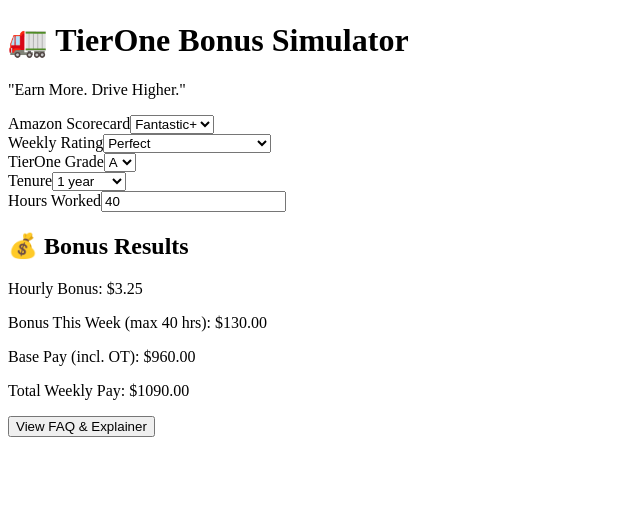
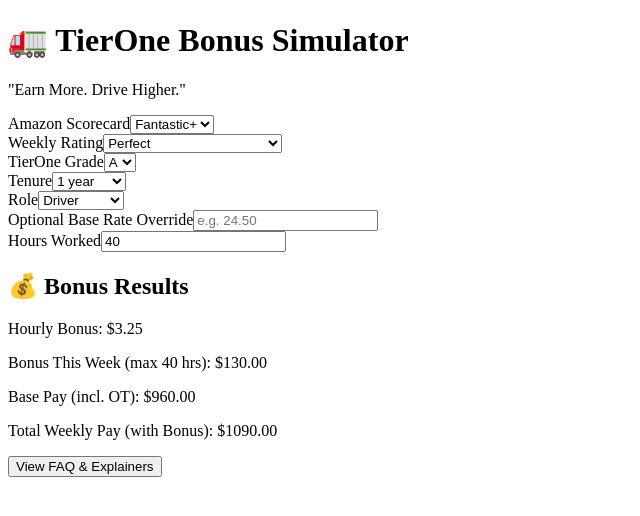
Before and after one commit to StarkTierOne/TierOne-simulator, a React (Create React App) app: page / in a window 1280 px wide. Shown: the top 516 px of the page, without its empty margins (0-640 px from the left). Built offline with nearby package versions, Linux system fonts and the light colour scheme.

Commit message:
Update App.jsx

```diff
--- a/src/App.jsx
+++ b/src/App.jsx
@@ -1,19 +1,30 @@
+// Updated TierOne Bonus Simulator with:
+// - Extended Weekly Rating labels
+// - Supervisor/Trainer logic with optional base rate field
+// - S-Tier recognition
+// - Optional in-depth explainer toggle
+
 import React, { useState } from 'react';
 
 const scorecardLevels = ['Fantastic+', 'Fantastic', 'Good', 'Fair', 'Poor'];
-const weeklyRatings = ['Perfect', 'Meets', 'Needs Improvement (NI)', 'Action Required (AR)'];
+const weeklyRatings = ['Perfect', 'Meets Requirements (MR)', 'Needs Improvement (NI)', 'Action Required (AR)'];
 const grades = ['A', 'B', 'C', 'D', 'F'];
 const tenures = ['< 1 year', '1 year', '2 years', '3 years', '4 years', '5+ years'];
+const roles = ['Driver', 'Trainer', 'Supervisor'];
 
 function App() {
   const [scorecard, setScorecard] = useState('Fantastic+');
   const [rating, setRating] = useState('Perfect');
   const [grade, setGrade] = useState('A');
   const [tenure, setTenure] = useState('1 year');
+  const [role, setRole] = useState('Driver');
+  const [baseRateInput, setBaseRateInput] = useState('');
+  const [hoursWorked, setHoursWorked] = useState(40);
   const [showFAQ, setShowFAQ] = useState(false);
-  const [hoursWorked, setHoursWorked] = useState(40);
+  const [showDetails, setShowDetails] = useState(false);
 
-  const baseRate = 24;
+  const defaultBaseRate = role === 'Trainer' ? 24.5 : role === 'Supervisor' ? 25 : 24;
+  const baseRate = baseRateInput !== '' ? parseFloat(baseRateInput) : defaultBaseRate;
 
   const disqualified = rating.includes('NI') || rating.includes('AR');
   const tenureYears = parseInt(tenure[0]) || 0;
@@ -24,11 +35,8 @@ function App() {
     )
   );
 
-  const bonusPerHour = qualified
-    ? grade === 'A' && rating === 'Perfect' && tenureYears >= 5
-      ? 8
-      : 3.25
-    : 0;
+  const isSTier = grade === 'A' && rating === 'Perfect' && tenureYears >= 5;
+  const bonusPerHour = qualified ? (isSTier ? 8 : 3.25) : 0;
 
   const regularHours = Math.min(hoursWorked, 40);
   const overtimeHours = Math.max(hoursWorked - 40, 0);
@@ -57,11 +65,7 @@ function App() {
             <select value={rating} onChange={e => setRating(e.target.value)} className="w-full p-2 border rounded">
               {weeklyRatings.map(level => <option key={level}>{level}</option>)}
             </select>
-            {disqualified && (
-              <p className="text-sm text-red-600 mt-1">
-                ⚠️ You are disqualified from all bonuses this week due to NI or AR rating.
-              </p>
-            )}
+            {disqualified && <p className="text-sm text-red-600 mt-1">⚠️ You are disqualified from all bonuses this week due to NI or AR rating.</p>}
           </div>
 
           <div>
@@ -79,31 +83,35 @@ function App() {
           </div>
 
           <div>
+            <label className="block font-semibold">Role</label>
+            <select value={role} onChange={e => setRole(e.target.value)} className="w-full p-2 border rounded">
+              {roles.map(r => <option key={r}>{r}</option>)}
+            </select>
+          </div>
+
+          <div>
+            <label className="block font-semibold">Optional Base Rate Override</label>
+            <input type="number" value={baseRateInput} onChange={e => setBaseRateInput(e.target.value)} className="w-full p-2 border rounded" placeholder="e.g. 24.50" />
+          </div>
+
+          <div>
             <label className="block font-semibold">Hours Worked</label>
-            <input
-              type="number"
-              value={hoursWorked}
-              onChange={e => setHoursWorked(Number(e.target.value))}
-              className="w-full p-2 border rounded"
-              min="0"
-            />
+            <input type="number" value={hoursWorked} onChange={e => setHoursWorked(Number(e.target.value))} className="w-full p-2 border rounded" min="0" />
           </div>
         </div>
 
         <div className="mt-6 p-4 bg-gray-50 rounded-lg">
           <h2 className="text-lg font-bold mb-2">💰 Bonus Results</h2>
-          <p className="text-lg">Hourly Bonus: <span className="font-bold text-green-600">${bonusPerHour.toFixed(2)}</span></p>
+          <p className="text-lg">Hourly Bonus: <span className="font-bold text-green-600">${bonusPerHour.toFixed(2)}</span> {isSTier && <span className="ml-2 text-yellow-600">🌟 S-Tier Unlocked</span>}</p>
           <p className="text-lg">Bonus This Week (max 40 hrs): <span className="font-bold text-blue-700">${bonusTotal.toFixed(2)}</span></p>
           <p className="text-lg">Base Pay (incl. OT): <span className="font-bold text-gray-700">${basePay.toFixed(2)}</span></p>
-          <p className="text-lg">Total Weekly Pay: <span className="font-bold text-purple-700">${totalPay.toFixed(2)}</span></p>
-          {!qualified && !disqualified && (
-            <p className="text-sm text-orange-600 mt-2">⚠️ You didn’t meet eligibility for bonus this week.</p>
-          )}
+          <p className="text-lg">Total Weekly Pay (with Bonus): <span className="font-bold text-purple-700">${totalPay.toFixed(2)}</span></p>
+          {!qualified && !disqualified && <p className="text-sm text-orange-600 mt-2">⚠️ You didn’t meet eligibility for bonus this week.</p>}
         </div>
 
         <div className="mt-4">
           <button onClick={() => setShowFAQ(!showFAQ)} className="text-blue-600 underline font-medium">
-            {showFAQ ? 'Hide FAQ' : 'View FAQ & Explainer'}
+            {showFAQ ? 'Hide FAQ & Explainers' : 'View FAQ & Explainers'}
           </button>
           {showFAQ && (
             <div className="mt-4 bg-white border border-blue-200 rounded-lg p-4 shadow-inner">
@@ -115,12 +123,19 @@ function App() {
                 <li><strong>Scorecard</strong> = how the company is performing</li>
                 <li><strong>NI or AR</strong> = disqualifies you from all bonuses including Netradyne</li>
               </ul>
+              <h3 className="text-md font-bold mt-4 mb-1 text-blue-800">🧠 In-Depth Explanation</h3>
+              <ul className="list-disc list-inside text-sm text-gray-700">
+                <li>TierOne is designed to reward consistency, safety, and team contribution.</li>
+                <li>Your bonus rate is tied to how often you perform at a high level over 13 weeks (Grade), how you did this week (Rating), your tenure, and how well the entire company is doing (Amazon scorecard).</li>
+                <li>The system allows for S-Tier achievement if you’re consistently perfect and long-tenured. This grants access to the highest possible bonus rate.</li>
+                <li>If you have a low week (NI or AR), your bonus is paused. Stay consistent to climb back up quickly.</li>
+              </ul>
               <h3 className="text-md font-bold mt-4 mb-1 text-blue-800">❓ FAQ</h3>
               <ul className="list-disc list-inside text-sm text-gray-600">
-                <li><strong>Q: Why is my bonus $0?</strong> — You may be disqualified due to rating or grade/tenure mismatch.</li>
-                <li><strong>Q: What’s the max bonus?</strong> — Up to $8/hr with A+ Grade, Perfect Rating, 5-year tenure, and Fantastic+ company score.</li>
-                <li><strong>Q: What if I worked overtime?</strong> — Base pay includes OT, but bonus is capped at 40 hrs.</li>
-                <li><strong>Q: What's Netradyne?</strong> — It's the camera system tracking safety. NI/AR disqualifies you from Netradyne bonuses.</li>
+                <li><strong>Q: Why is my bonus $0?</strong> — You may be disqualified due to rating or not meeting grade, tenure, or scorecard thresholds.</li>
+                <li><strong>Q: What’s the max bonus?</strong> — Up to $8/hr for S-Tier drivers with 5+ year tenure, A Grade, Perfect rating, and Fantastic+ scorecard.</li>
+                <li><strong>Q: Can trainers/supervisors qualify too?</strong> — Yes. Their base rate is higher, and bonuses apply the same way.</li>
+                <li><strong>Q: What's Netradyne?</strong> — A safety score that affects eligibility for certain bonuses. NI or AR ratings disqualify you from Netradyne bonuses.</li>
               </ul>
             </div>
           )}
```
